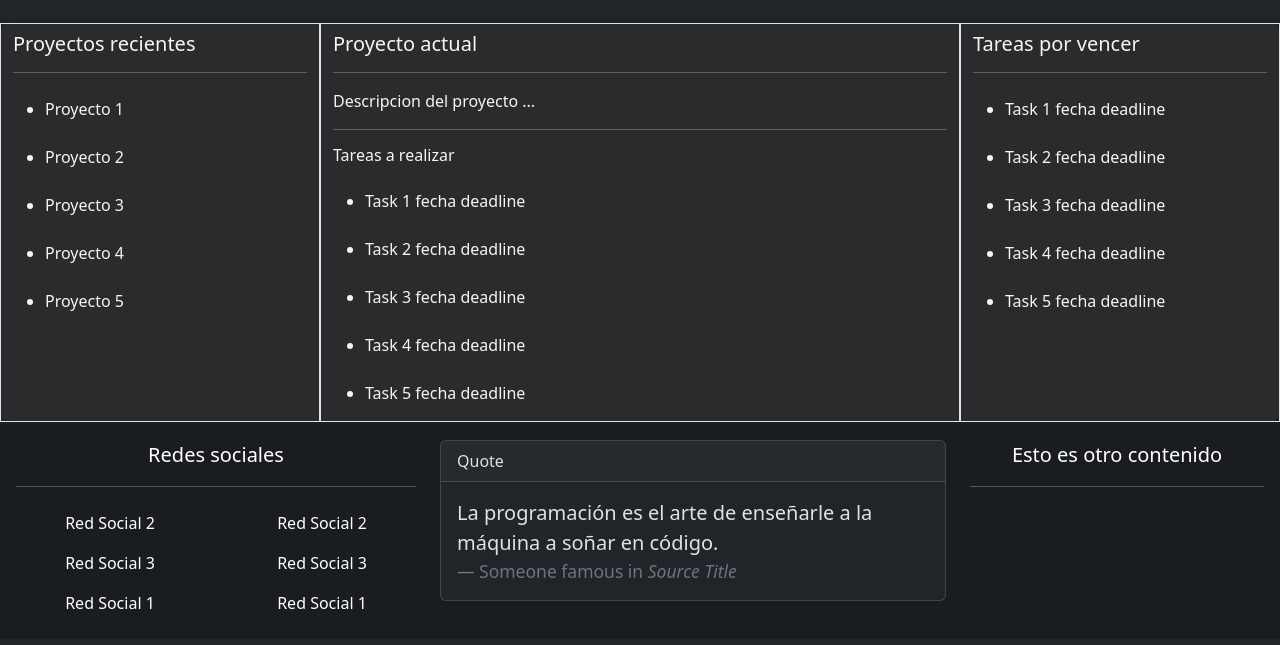
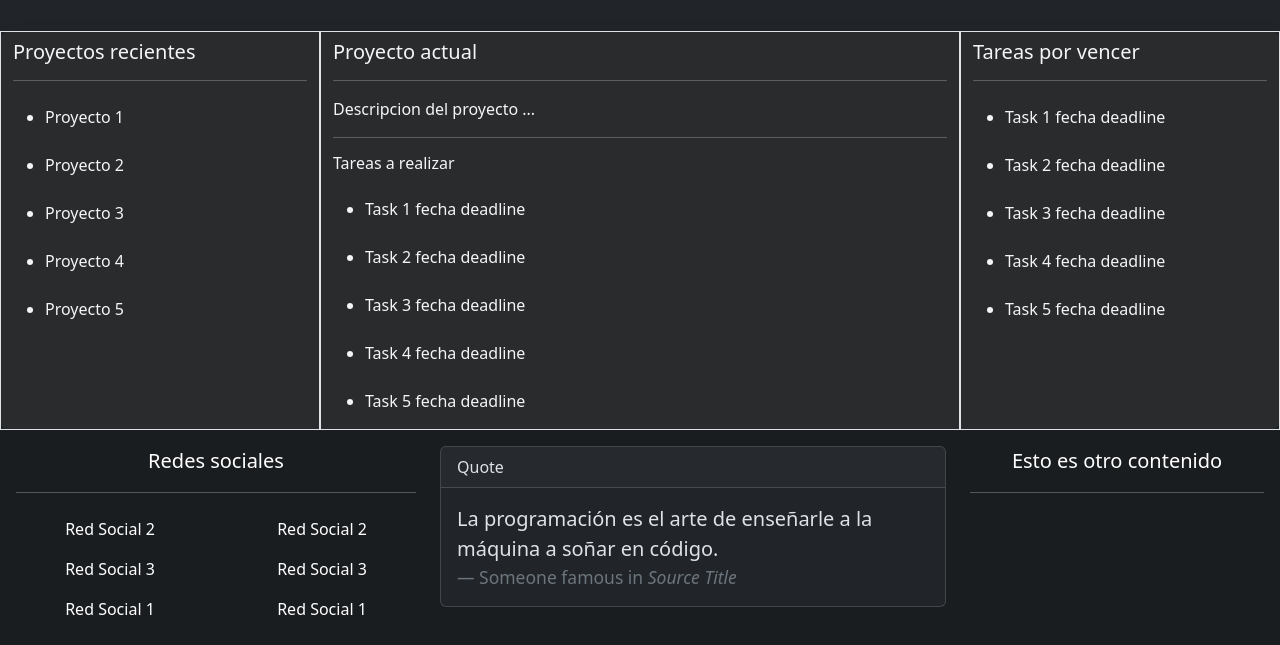
Before and after one commit to D-ortz/task-projects-using-bootstrap-and-sass, a plain HTML site: page mis_proyectos.html in a window 1280 px wide. Shown: the part 161-806 px from the top of the page. Drawn offline with nearby package versions, Linux system fonts and the light colour scheme.

Commit message:
Footer mejorado

```diff
--- a/mis_proyectos.html
+++ b/mis_proyectos.html
@@ -9,7 +9,7 @@
 
     <title>DevTracker bootstrap</title>
 </head>
-<body class="bg-dark">
+<body class=" d-flex flex-column bg-dark min-vh-100">
 
     <nav class="navbar  navbar-expand-lg  bg-body-tertiary p-0" data-bs-theme="dark">
         <div class="container-fluid navbar_color p-3">
@@ -91,7 +91,7 @@
 
 
 
-      <footer class="container-fluid fixed-bottom bg-dark-subtle p-3" data-bs-theme="dark">
+      <footer class="container-fluid mt-auto bg-dark-subtle p-3" data-bs-theme="dark">
         <div class="row " >
           <div class="col-md-4 col-sm-6  footer-columns-color text-center">
             <p class="lead ">Redes sociales</p>
@@ -134,5 +134,36 @@
           </div>
         </div>
       </footer>
+
+      <!-- <footer class="container-fluid bg-dark-subtle p-3 bottom d-none d-md-block" data-bs-theme="dark">
+        <div class="row">
+          <div class="col-md-4 text-center">
+            <p class="lead">Redes sociales</p>
+            <hr>
+            <ul class="navbar-nav">
+              <li><a href="" class="nav-link link-underline-opacity-0">Red Social 1</a></li>
+              <li><a href="" class="nav-link link-underline-opacity-0">Red Social 2</a></li>
+              <li><a href="" class="nav-link link-underline-opacity-0">Red Social 3</a></li>
+            </ul>
+          </div>
+          <div class="col-md-5">
+            <div class="card">
+              <div class="card-header">Quote</div>
+              <div class="card-body">
+                <blockquote class="blockquote mb-0">
+                  <p>La programación es el arte de enseñarle a la máquina a soñar en código.</p>
+                  <div class="blockquote-footer">Someone famous in <cite title="Source Title">Source Title</cite></div>
+                </blockquote>
+              </div>
+            </div>
+          </div>
+          <div class="col-md-3 text-center">
+            <p class="lead">Esto es otro contenido</p>
+            <hr>
+          </div>
+        </div>
+      </footer> -->
+
+
 </body>
 </html>
```
